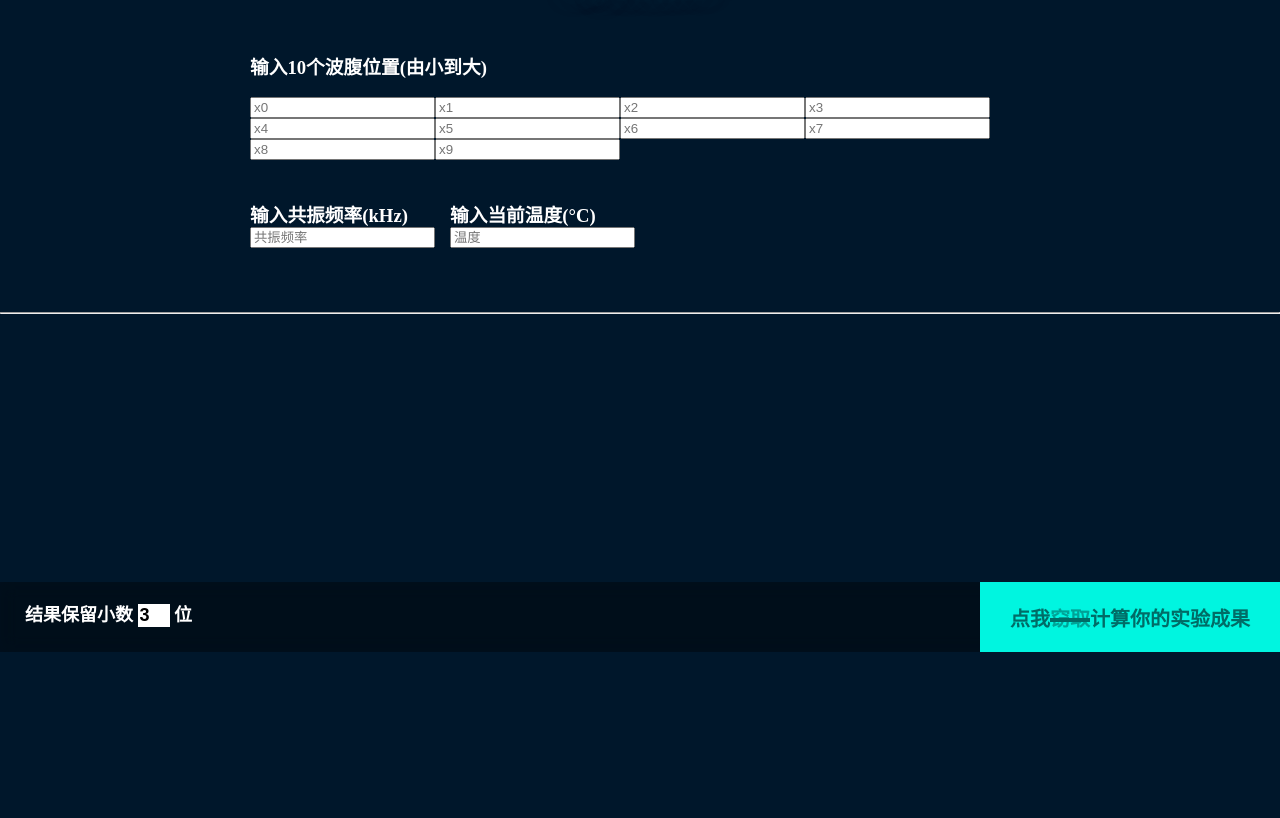
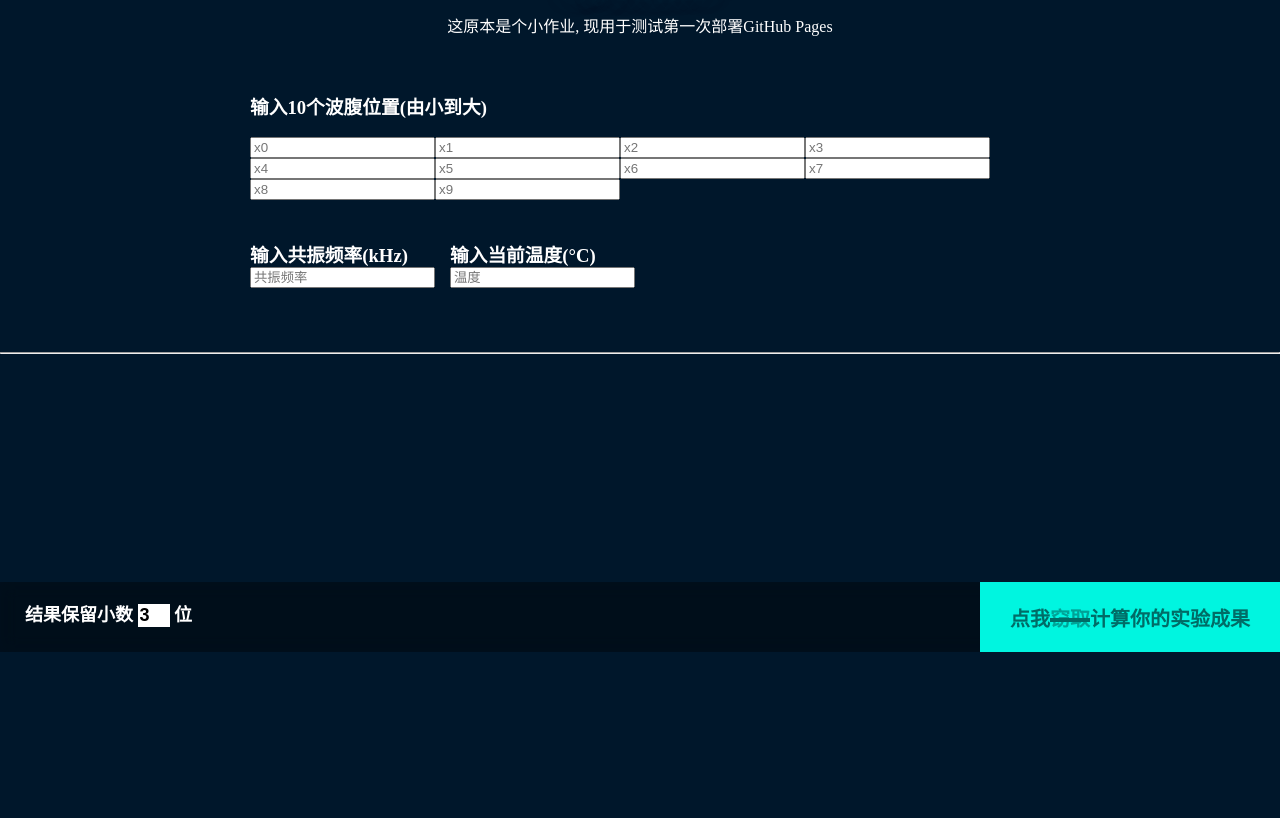
Before and after one commit to F5160/first_time_use_test, a plain HTML site: page index.html in a window 1280 px wide. Shown: the part 148-966 px from the top of the page. Drawn offline with Linux system fonts and the light colour scheme.

Commit message:
Update index.html

```diff
--- a/index.html
+++ b/index.html
@@ -11,6 +11,7 @@
   <div class="head_line">
     <h1 class="highlight title">超声波声速测量计算工具</h1>
     <p class="highlight althor">Design by GROUP 01</p>
+    <p>这原本是个小作业, 现用于测试第一次部署GitHub Pages</p>
   </div>
   <div class="input">
     <div class="input_1">
```
